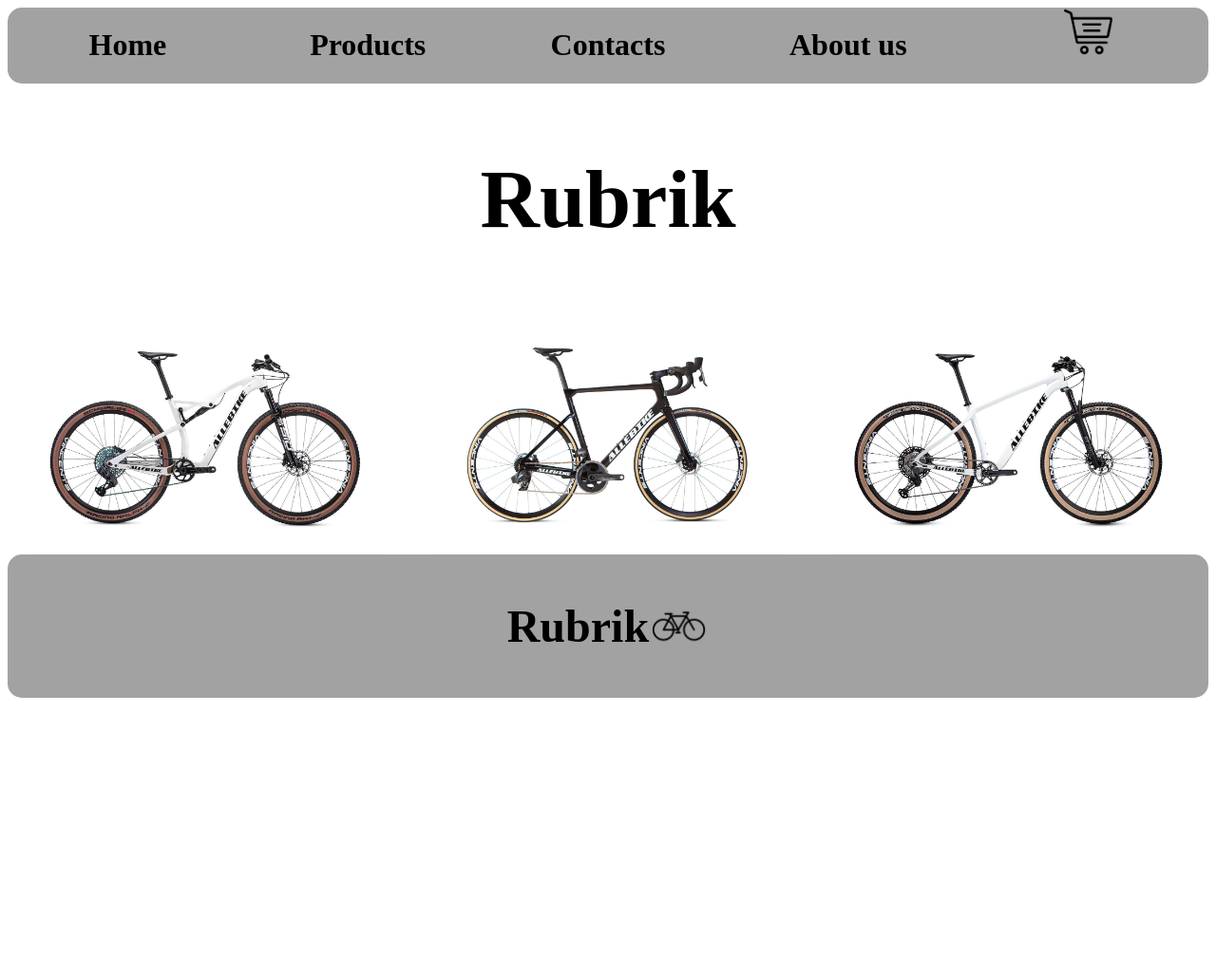
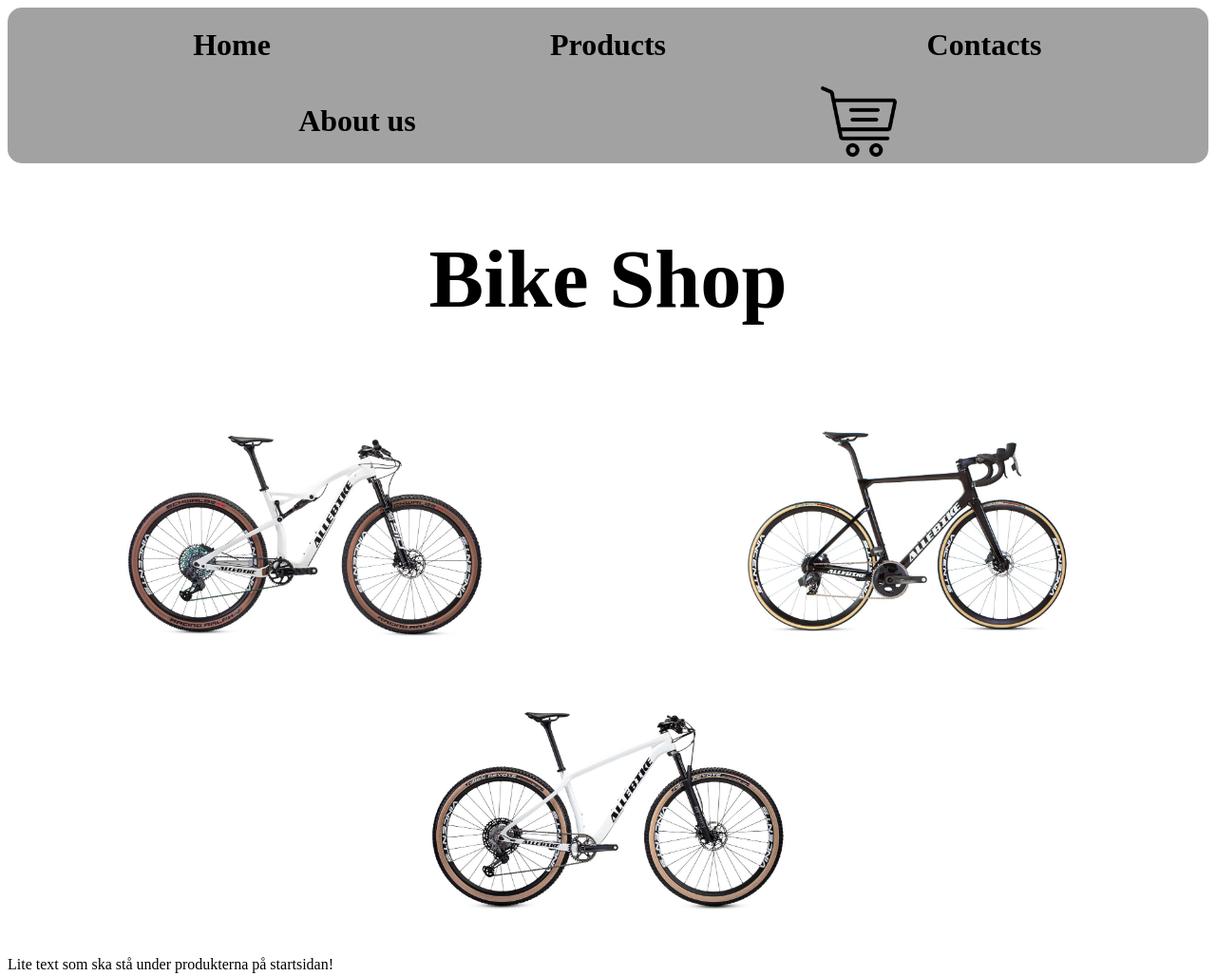
Before and after one commit to EmilWallman/Flexbox-shop, a plain HTML site: page Flexbox-Shop2.0/Flexbox-Shop/index.html in a window 1280 px wide. Shown: the top 1028 px of the page at 95% size. Before the commit the page ends 800 px from the top, so only its background shows below. Drawn offline with Linux system fonts and the light colour scheme.

Commit message:
Wrap
Nu så har jag fått flex-wrap att funka för både menyn och för bilderna på framsidan.

```diff
--- a/Flexbox-Shop2.0/Flexbox-Shop/css/style.css
+++ b/Flexbox-Shop2.0/Flexbox-Shop/css/style.css
@@ -1,3 +1,6 @@
+body{
+    background-color: none;
+}
 
 h3{
     font-size: 300%;
@@ -11,35 +14,50 @@ h2{
     font-family: 'Times New Roman', Times, serif;
 }
 
-
 .container-top{
     display: flex;
+    justify-content: space-evenly;
+    align-content: center;
+    flex-wrap: wrap;
     background-color: #a2a2a2;
-    align-content: center;
     text-decoration: none;
-    justify-content: space-around;
     border-radius: 15px;
+}
+.items-home{
+    width: 20em;
 
 }
 
 .container-top a{
     text-align: center;
+
     color: black;
     text-decoration: none;
-    width: 200%;
-    height: 5em;
     border-radius: 15px;
 }
 
+
 .container-top a:hover{
     background-color: #ddd;
+
 }
+
+.shopingcarticon{
+    min-width: 4em;
+    max-width: 5em;
+}
+
+
+
+
+
+
 
 .container-products{
     display: flex;
     align-content: center;
     justify-content: space-around;
-
+    flex-wrap: wrap;
 
 }
 
@@ -47,20 +65,39 @@ h2{
     display: flex;
     align-content: center;
     justify-content: space-around;
+    width: 30em;
 
+    height: auto;
+    position: relative;
 }
 
+.bike-home:before{
+    content: "";
+    display: block;
+    position: absolute;
+    top: 0;
+    bottom: 0;
+    left: 1.5em;
+    right: 1.5em;
+    background: none;
+    transition: all .3s linear;
+    border-radius: 3em;
+}
+
+.bike-home:hover:before{
+    background: rgba(162, 162, 162, 0.3);
+    border-radius: 3em;
+}
 
 .footer{
     background-color: #a2a2a2;
     display: flex;
     flex-direction: row;
     justify-content: center;
-    align-content: center;
+    align-content: flex-end;
     border-radius: 15px;
 
 }
-
 
 .icon{
     display: flex;
--- a/Flexbox-Shop2.0/Flexbox-Shop/home.html
+++ b/Flexbox-Shop2.0/Flexbox-Shop/index.html
@@ -8,42 +8,45 @@
     <body>
         <!--The top menu/bar-->
         <div class="container-top">
-            <a href="home.html"><div class="item1">
-                <h1>Home</h1>
+            <a href="home.html"><div class="item1 items-home">
+                <h1 >Home</h1>
             </div></a>
 
-<!--Testing testing...-->
-
-            <a href="products.html"><div class="item2">
+            <a href="products.html"><div class="item2 items-home">
                 <h1>Products</h1>
             </div></a>
-            <a href="contacts.html"><div class="item3">
+
+            <a href="contacts.html"><div class="item3 items-home">
                 <h1>Contacts</h1>
             </div></a>
-            <a href="about.html"><div class="item4">
+
+            <a href="about.html"><div class="item4 items-home">
                 <h1>About us</h1>
             </div></a>
-            <a href="Shop.html"><div class="item5">
-                <img class="shopingcarticon" src="images/shopingcart.png" alt="shopingcart" width="20%"/>
+
+            <a href="Shop.html"><div class="item5 items-home">
+                <img class="shopingcarticon" src="images/shopingcart.png" alt="shopingcart" />
             </div></a>
         </div>
 
-        <h2>Rubrik</h2>
+        <h2>Bike Shop</h2>
         <!--The products for home screen (quick view)-->
         <div class="container-products">
-            <div class="bike-home">
+            <a href="products.html"> <div class="bike1 bike-home">
                 <img class="allebike-fs" src="images/allebike-FS.png" alt="allebike-fs" width="90%"/>
-            </div>
-            <div class="bike-home">
+            </div></a>
+            <a href="products.html"><div class="bike2 bike-home">
                 <img class="allebike-racer" src="images/allebike-racer.png" alt="allebike-racer" width="90%"/>
-            </div>
-            <div class="bike-home">
+            </div></a>
+            <a href="products.html"><div class="bike3 bike-home">
                 <img class="allebike-ht" src="images/allebike-hardtail.png" alt="allebike-ht" width="90%"/>
-            </div>
+            </div></a>
         </div>
+
+        <p class="home-text">Lite text som ska stå under produkterna på startsidan!</p>
         <!--A footer at the bottom-->
         <div class="footer">
-            <h3>Rubrik</h3> <img class="icon" src="images/Bike-Icon.png" alt="icon-cykel"/>
+            <h3>Bike Shop</h3> <img class="icon" src="images/Bike-Icon.png" alt="icon-cykel"/>
         </div>
 
     </body>
```
Also changed, not shown: Flexbox-Shop2.0/Flexbox-Shop/products.html (+1 -1 lines).
